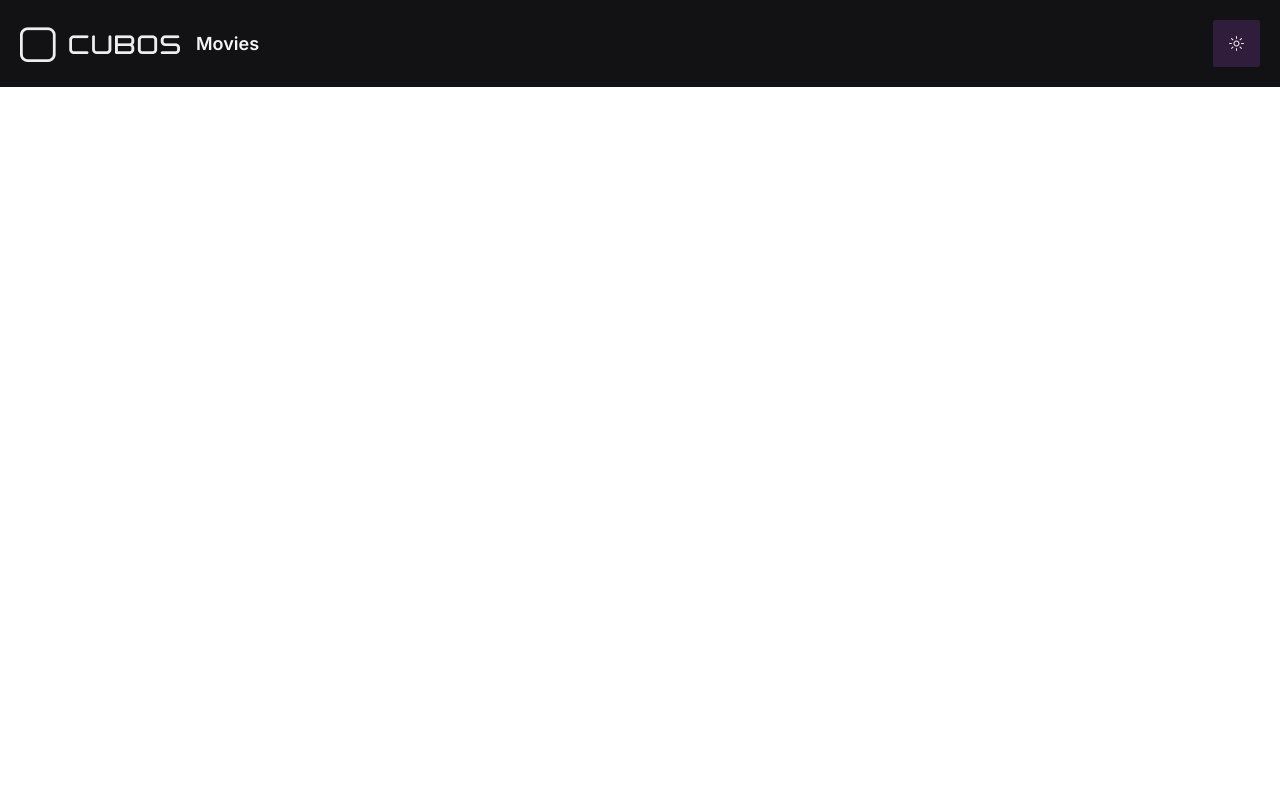
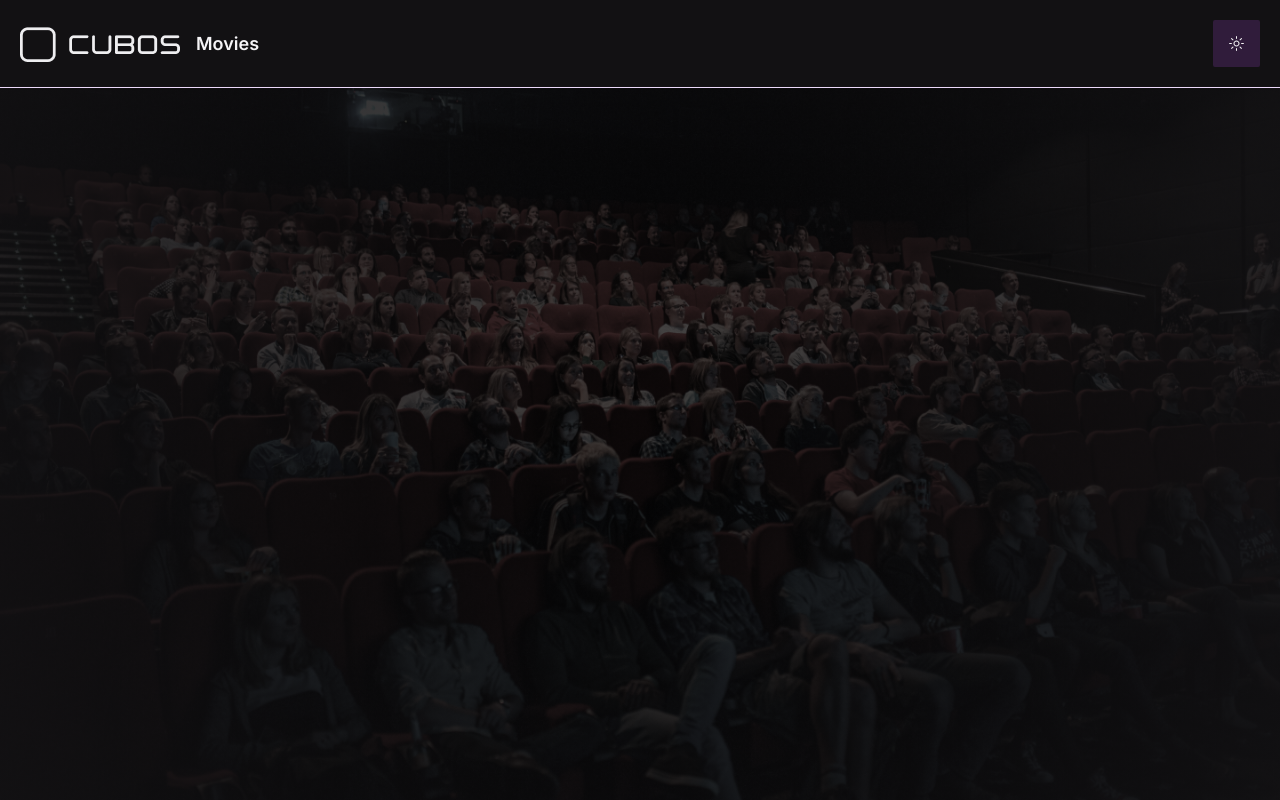
Before and after one commit to BrendhaLuizaB/Cubos-movies, a Next.js app in the folder cubos-movies/: page / in a window 1280 px wide. Built offline with nearby package versions, Linux system fonts and the light colour scheme.

Commit message:
feat: header e background

```diff
--- a/cubos-movies/src/app/globals.css
+++ b/cubos-movies/src/app/globals.css
@@ -1,8 +1,11 @@
+
+
   * {
     box-sizing: border-box;
     padding: 0;
     margin: 0;
-  }
+  };
+
   @tailwind base;
   @tailwind components;
   @tailwind utilities;
--- a/cubos-movies/src/app/page.js
+++ b/cubos-movies/src/app/page.js
@@ -1,6 +1,27 @@
+import Image from "next/image";
+import background from "./../assets/backgropund-krists-luhaers-unsplash.png";
+import SearchInput from "@/components/Input/input";
+
 export default function Home() {
   return (
-    <div>
+    <div id="background">
+      <div className="background">
+        <Image
+          className="bg-no-repeat bg-cover bg-center h-screen w-screen relative top-0 left-0 z-[-1]"
+          src={background}
+          alt="Imagem de fundo"
+        />
+      </div>
+      <div
+        className="absolute top-0 left-0 z-[-1] h-screen w-screen"
+        style={{
+          background:
+            "radial-gradient(circle, rgba(18,17,19,0.8016456582633054) 0%, rgba(0,0,0,0.70640756302521) 0%, rgba(18,17,19,0.9164915966386554) 100%)",
+        }}
+      >
+     <SearchInput/>
+      </div>
+
 
     </div>
   );
--- a/cubos-movies/src/components/Header/header.jsx
+++ b/cubos-movies/src/components/Header/header.jsx
@@ -4,7 +4,7 @@ import { SunIcon } from "@radix-ui/react-icons";
 
 const Header = () => {
   return (
-    <div className="bg-mauveDark-mauve1 border-b-purple-purple1 flex justify-between">
+    <div className="bg-mauveDark-mauve1 border-b border-purpleDark-purple12 flex justify-between fixed top-0 z-10 right-0 left-0">
       <div className="flex items-center p-5">
         <div>
           <Image src={logo} alt="logo cubos" />
--- /dev/null
+++ b/cubos-movies/src/components/Input/input.jsx
@@ -0,0 +1,7 @@
+const SearchInput = () => {
+    return (
+        <div className="text-purple-purple1 top-10 relative z-20">OI GATAAAAAAAAAAAAAAAA</div>
+     );
+}
+
+export default SearchInput;
```
